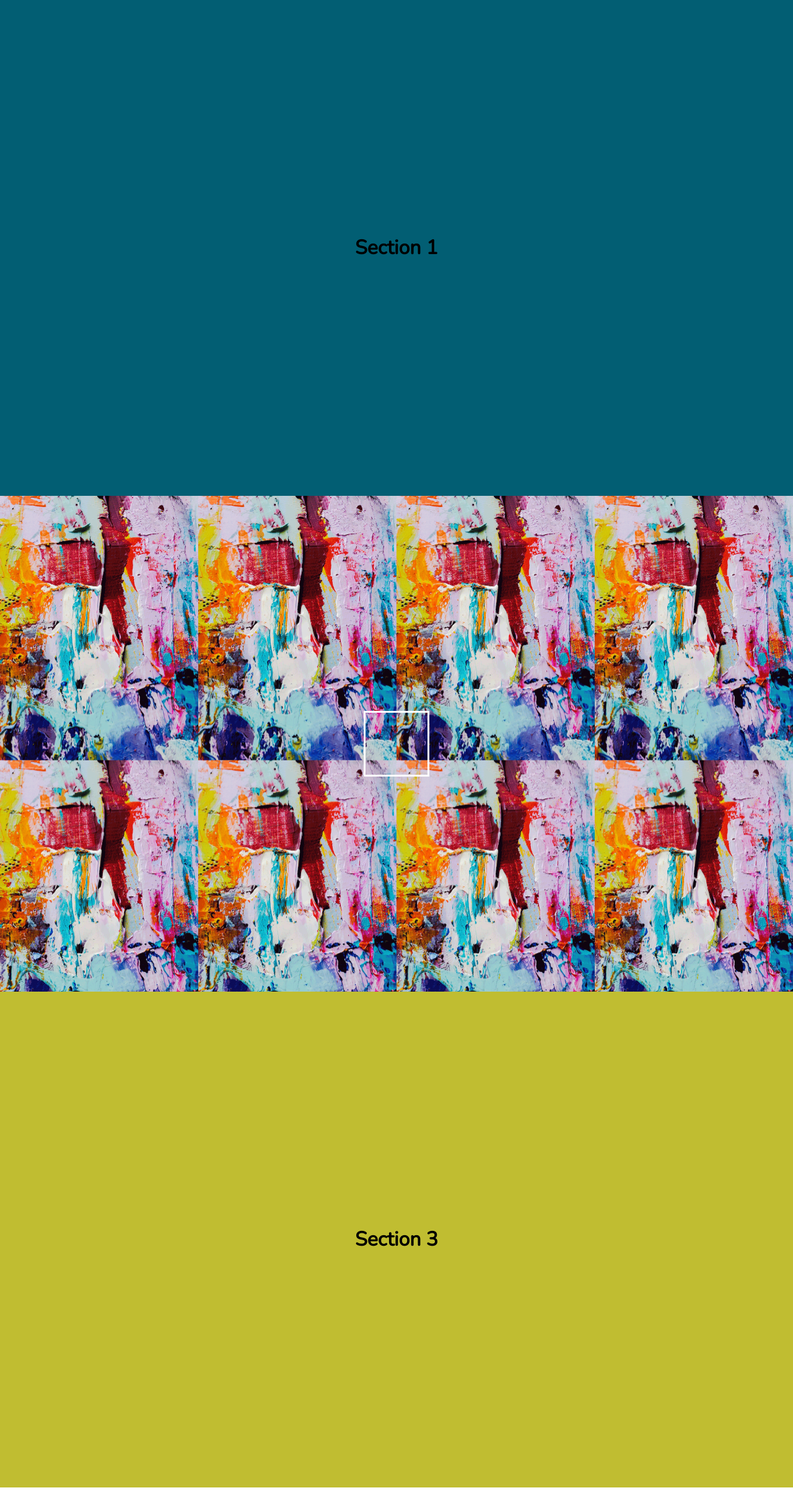
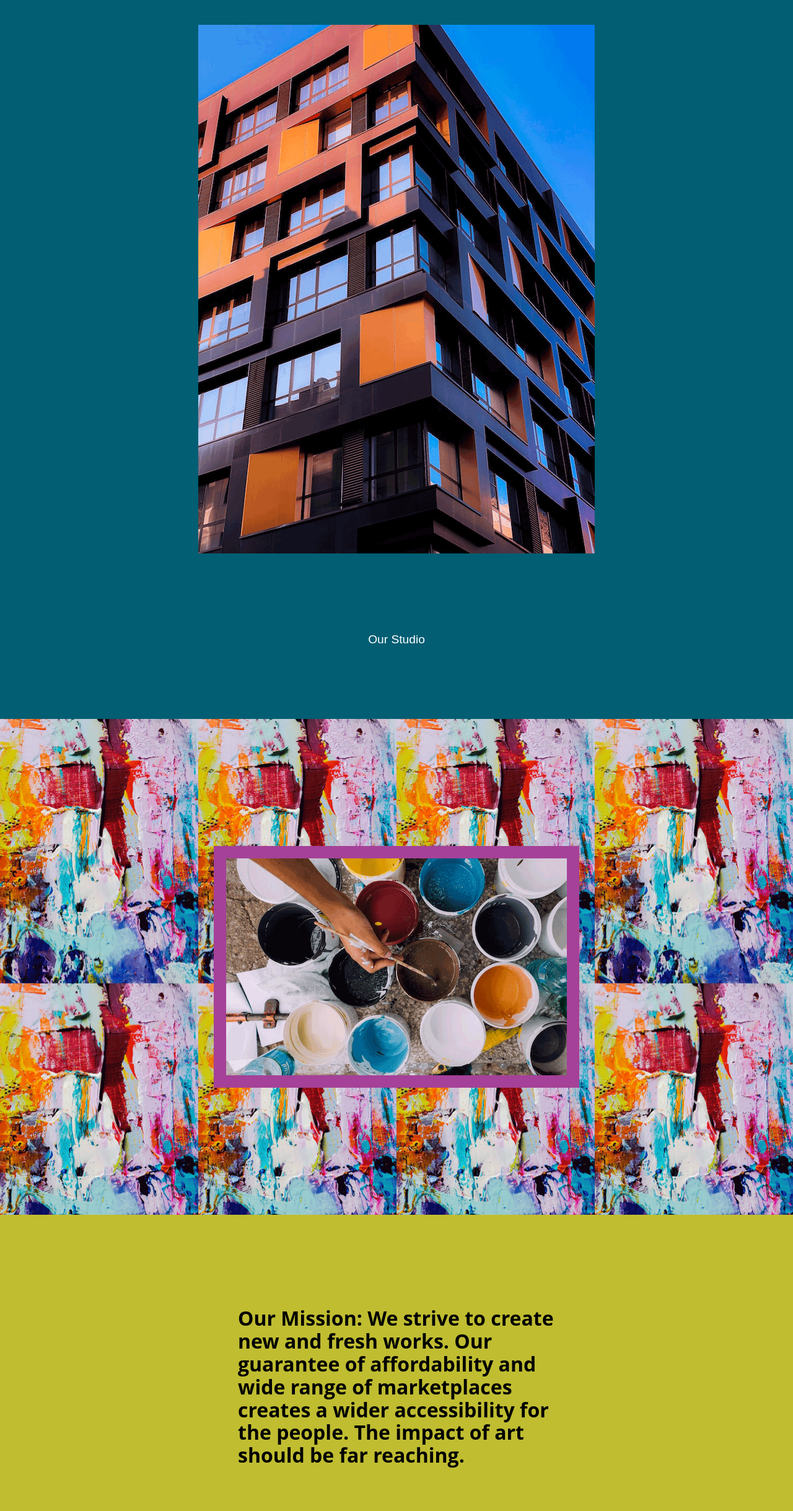
Before and after one commit to als574/Motion-S23-Amanda, a website: page deploy/index.html in a window 1280 px wide. Shown: the top 2438 px of the page at 62% size. Before the commit the page ends 2400 px from the top, so only its background shows below. Drawn offline with nearby package versions, Linux system fonts and the light colour scheme.

Commit message:
scss updated with content

```diff
--- a/deploy/index.html
+++ b/deploy/index.html
@@ -13,15 +13,19 @@
 
 <body>
     <div id="section-1">
-        <h1>Section 1</h1>
+
+    <img src="img/studio.png" alt="image">
+    <div class="text"> Our Studio</div>
     </div>
 
     <div id="section-2">
             <div id="box"></div>
         </div>
+
     <div id="section-3">
-                <h1>Section 3</h1>
+                <h1>Our Mission: We strive to create new and fresh works. Our guarantee of affordability and wide range of marketplaces creates a wider accessibility for the people. The impact of art should be far reaching. </h1>
             </div>
+
     <script src="js/scripts-min.js"></script>
 </body>
 
--- a/dev/scss/sections/_section-1.scss
+++ b/dev/scss/sections/_section-1.scss
@@ -1,7 +1,29 @@
 #section-1{
+    padding-top: 5vh;
     background-color: var(--teal);
-    height: 100vh;
-    display: flex;
+    display: grid;
     justify-content: center;
+    height: 140vh;
+    width: 100%; // set the height to your desired value
+    grid-template-areas:
+      ". image ."
+      ". text .";
+  }
+
+  img {
+    width: 100%;
+    height: 100%;
+    grid-area: image;
     align-items: center;
+  }
+
+  .text {
+    font-family: Arial, Helvetica, sans-serif ;
+    font-size: larger;
+    color:  var(--white);
+    grid-area: text;
+  display: flex; // enable flexbox on the text element
+  align-items: center; // vertically center the text
+  justify-content: center; // horizontally center the text
+  padding: 20% 0% 30% 0%;
 }
--- a/dev/scss/sections/_section-2.scss
+++ b/dev/scss/sections/_section-2.scss
@@ -8,9 +8,10 @@
     background-size: 40vh;
 
     #box{
-        height: 100px;
-        width: 100px;
-        background-color: var(--red);
-        border: 3px solid var(--white);
+        height: 350px;
+        width: 550px;
+        background-image:url("../img/paintbin.png");
+        size: cover;
+        border: 20px solid var(--purple);
     }
 }
--- a/dev/scss/sections/_section-3.scss
+++ b/dev/scss/sections/_section-3.scss
@@ -1,7 +1,34 @@
 #section-3 {
+	font-family: Arial, Helvetica, sans-serif;
 	background-color: var(--green);
-	height: 100vh;
-	display: flex;
-	justify-content: center;
-	align-items: center;
-}
+		height: 100vh;
+		display: flex;
+		grid-template-columns: auto 90% auto;
+		grid-template-areas: ". content .";
+		padding: 64px 0;
+		font-family: "Open Sans", sans-serif;
+
+
+		@include sm{
+			padding: 100px 0;
+			justify-content: center;
+			grid-template-columns: auto 80% auto;
+		}
+	   @include md{
+			padding: 128px 0;
+			grid-template-columns: auto 80% auto;
+		}
+		@include lg{
+			grid-template-columns: auto 1440px auto;
+		}
+
+
+
+	h1{
+		grid-area: content;
+		@include lg{
+		   padding:0 30%;
+		}
+
+	}
+	}
```
Also changed, not shown: deploy/css/styles.css, deploy/img/paintbin.png (added), deploy/img/studio.png (added), 6 other files.
